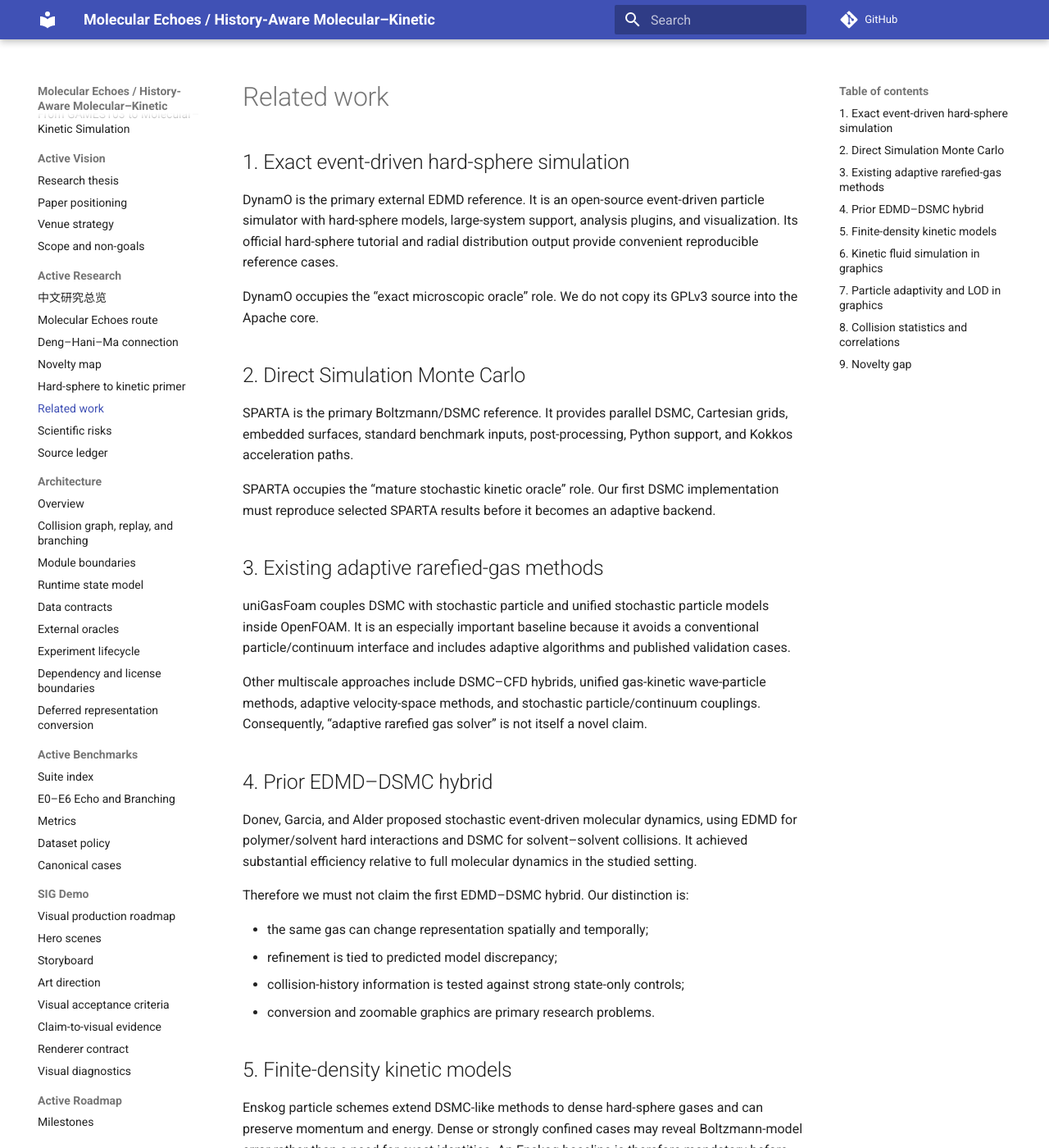
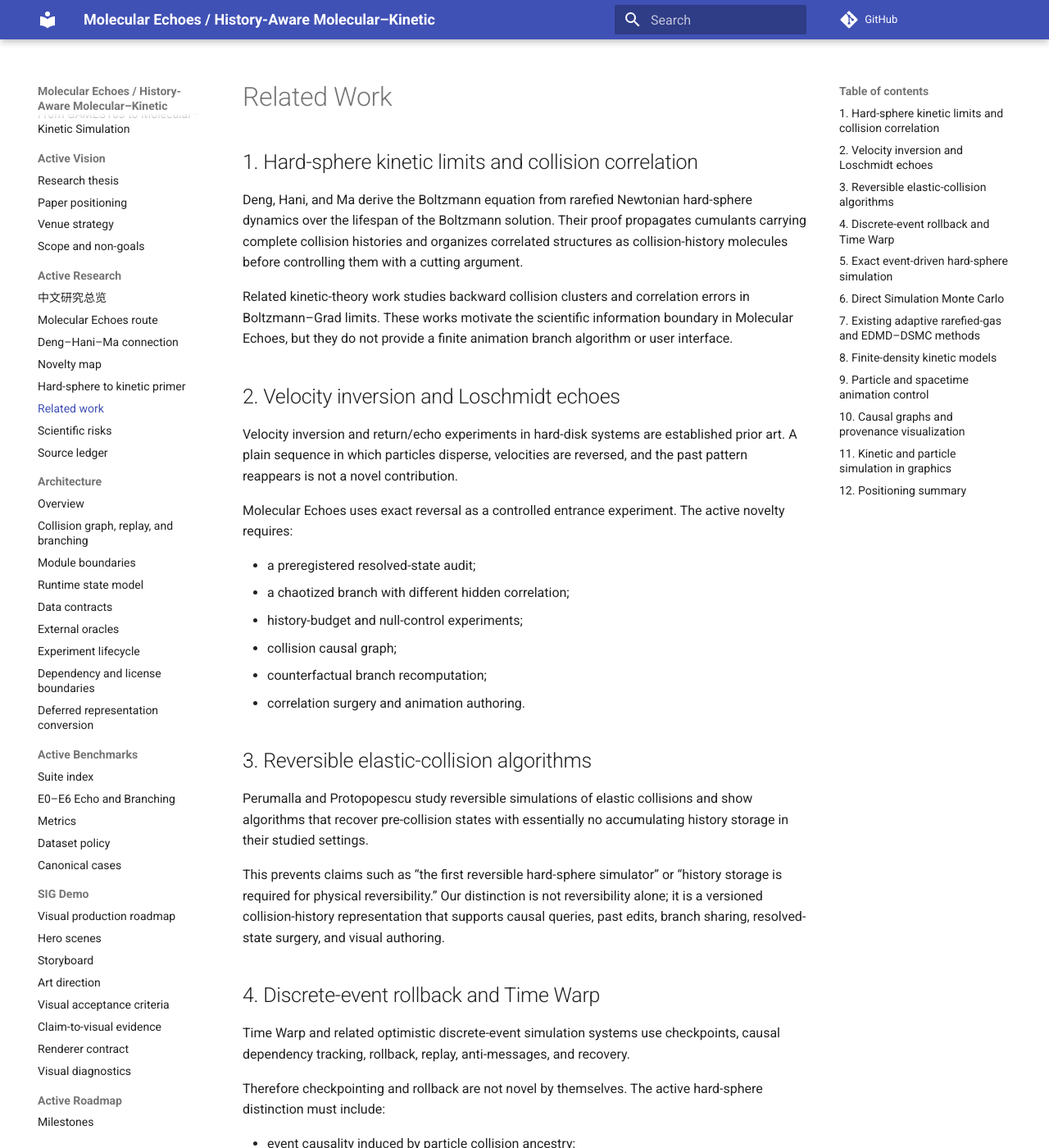
Before and after one commit to jandan138/history-aware-molecular-kinetic, an MkDocs documentation site: the page built from docs/research/related-work.md, in a window 1280 px wide and 1400 px high. Shown: the whole window at 82% size. Built offline with MkDocs 1.6.1 and Material for MkDocs 9.7.7, drawn with Linux system fonts in a browser that asks for light colours; comment, search, counter and statistics services are not loaded; some of the changed text lies outside the part shown.

Commit message:
docs: update related work for reversal rollback and animation editing

````diff
--- a/docs/research/related-work.md
+++ b/docs/research/related-work.md
@@ -1,110 +1,154 @@
-# Related work
+# Related Work
 
-## 1. Exact event-driven hard-sphere simulation
+## 1. Hard-sphere kinetic limits and collision correlation
 
-DynamO is the primary external EDMD reference. It is an open-source event-driven
-particle simulator with hard-sphere models, large-system support, analysis
-plugins, and visualization. Its official hard-sphere tutorial and radial
-distribution output provide convenient reproducible reference cases.
+Deng, Hani, and Ma derive the Boltzmann equation from rarefied Newtonian
+hard-sphere dynamics over the lifespan of the Boltzmann solution. Their proof
+propagates cumulants carrying complete collision histories and organizes correlated
+structures as collision-history molecules before controlling them with a cutting
+argument.
 
-DynamO occupies the “exact microscopic oracle” role. We do not copy its GPLv3
-source into the Apache core.
+Related kinetic-theory work studies backward collision clusters and correlation
+errors in Boltzmann–Grad limits. These works motivate the scientific information
+boundary in Molecular Echoes, but they do not provide a finite animation branch
+algorithm or user interface.
 
-## 2. Direct Simulation Monte Carlo
+## 2. Velocity inversion and Loschmidt echoes
 
-SPARTA is the primary Boltzmann/DSMC reference. It provides parallel DSMC,
-Cartesian grids, embedded surfaces, standard benchmark inputs, post-processing,
-Python support, and Kokkos acceleration paths.
+Velocity inversion and return/echo experiments in hard-disk systems are established
+prior art. A plain sequence in which particles disperse, velocities are reversed,
+and the past pattern reappears is not a novel contribution.
 
-SPARTA occupies the “mature stochastic kinetic oracle” role. Our first DSMC
-implementation must reproduce selected SPARTA results before it becomes an
-adaptive backend.
+Molecular Echoes uses exact reversal as a controlled entrance experiment. The active
+novelty requires:
 
-## 3. Existing adaptive rarefied-gas methods
+- a preregistered resolved-state audit;
+- a chaotized branch with different hidden correlation;
+- history-budget and null-control experiments;
+- collision causal graph;
+- counterfactual branch recomputation;
+- correlation surgery and animation authoring.
 
-uniGasFoam couples DSMC with stochastic particle and unified stochastic particle
-models inside OpenFOAM. It is an especially important baseline because it avoids
-a conventional particle/continuum interface and includes adaptive algorithms and
-published validation cases.
+## 3. Reversible elastic-collision algorithms
 
-Other multiscale approaches include DSMC–CFD hybrids, unified gas-kinetic
-wave-particle methods, adaptive velocity-space methods, and stochastic
-particle/continuum couplings. Consequently, “adaptive rarefied gas solver” is not
-itself a novel claim.
+Perumalla and Protopopescu study reversible simulations of elastic collisions and
+show algorithms that recover pre-collision states with essentially no accumulating
+history storage in their studied settings.
 
-## 4. Prior EDMD–DSMC hybrid
+This prevents claims such as “the first reversible hard-sphere simulator” or
+“history storage is required for physical reversibility.” Our distinction is not
+reversibility alone; it is a versioned collision-history representation that
+supports causal queries, past edits, branch sharing, resolved-state surgery, and
+visual authoring.
 
-Donev, Garcia, and Alder proposed stochastic event-driven molecular dynamics,
-using EDMD for polymer/solvent hard interactions and DSMC for solvent–solvent
-collisions. It achieved substantial efficiency relative to full molecular
-dynamics in the studied setting.
+## 4. Discrete-event rollback and Time Warp
 
-Therefore we must not claim the first EDMD–DSMC hybrid. Our distinction is:
+Time Warp and related optimistic discrete-event simulation systems use checkpoints,
+causal dependency tracking, rollback, replay, anti-messages, and recovery.
 
-- the same gas can change representation spatially and temporally;
-- refinement is tied to predicted model discrepancy;
-- collision-history information is tested against strong state-only controls;
-- conversion and zoomable graphics are primary research problems.
+Therefore checkpointing and rollback are not novel by themselves. The active
+hard-sphere distinction must include:
 
-## 5. Finite-density kinetic models
+- event causality induced by particle collision ancestry;
+- exact expanding-cone recomputation validated against full resimulation;
+- physical particle/collision/geometry edit semantics;
+- persistent counterfactual animation branches;
+- correlation surgery under resolved-state constraints;
+- graphics interaction and visual evidence.
 
-Enskog particle schemes extend DSMC-like methods to dense hard-sphere gases and
-can preserve momentum and energy. Dense or strongly confined cases may reveal
-Boltzmann-model error rather than a need for exact identities. An Enskog baseline
-is therefore mandatory before attributing discrepancy to history.
+## 5. Exact event-driven hard-sphere simulation
 
-## 6. Kinetic fluid simulation in graphics
+DynamO is the primary external EDMD reference. It provides mature hard-sphere event
+dynamics, analysis plugins, large-system support, and visualization. It is an exact
+microscopic oracle and solver-engineering reference, not code vendored into the
+Apache core.
 
-Continuous-scale kinetic fluid simulation and HOME-LBM demonstrate that kinetic
-representations can produce high-quality graphics and exploit GPU hardware.
-Their target is primarily incompressible continuum flow via lattice Boltzmann
-models, not exact hard-sphere identity or molecular collision correlation.
+The internal EDMD must reproduce selected analytic and DynamO behavior before
+supporting exact reversal or branch correctness claims.
 
-They set a visual and systems standard but are not molecular ground truth.
+## 6. Direct Simulation Monte Carlo
 
-## 7. Particle adaptivity and LOD in graphics
+SPARTA is the primary Boltzmann/DSMC reference. In the active route DSMC is not the
+runtime half of an LOD method. It is a controlled baseline that samples collisions
+without preserving the exact molecular pair history.
 
-Graphics has extensive literature on adaptive particles, SPH resolution,
-multiresolution fluids, model reduction, and temporally coherent detail. These
-works establish that:
+This makes DSMC useful in the exact/chaotized/DSMC comparison, while still requiring
+normalization, convergence, and sampling audits.
 
-- conversion artifacts are a first-class problem;
-- screen-space and physics adaptivity should be separated;
-- a cost-quality curve and stable transitions matter more than maximum particle
-  count;
-- a compelling video requires diagnostic clarity, not just more particles.
+## 7. Existing adaptive rarefied-gas and EDMD–DSMC methods
 
-## 8. Collision statistics and correlations
+uniGasFoam, DSMC–continuum hybrids, unified gas-kinetic methods, and prior stochastic
+event-driven MD/DSMC work establish that adaptive rarefied simulation and EDMD–DSMC
+coupling are not novel categories.
 
-Molecular-dynamics studies compare hard-sphere systems with DSMC/Enskog models
-using velocity distributions, stress, collision rates, inter-collision times,
-radial distribution, autocorrelation, and transport coefficients. These metrics
-inform B1 and prevent the indicator from being trained on a single arbitrary
-scalar error.
+The repository retains these references for the deferred LOD route and for avoiding
+false “first hybrid” claims.
 
-## 9. Novelty gap
+## 8. Finite-density kinetic models
 
-We found adjacent work in every component:
+Enskog and non-ideal stochastic particle schemes address finite-density pair
+structure. They remain relevant when interpreting EDMD/DSMC differences, but they
+are not the active graphics system.
+
+The same-present echo experiment must avoid attributing a density-model mismatch to
+collision history. Density/packing and numerical parameters remain controlled.
+
+## 9. Particle and spacetime animation control
+
+Graphics contains extensive work on particle control, keyframe matching, adjoint or
+optimization-based simulation control, spacetime constraints, retiming, and target
+formation.
+
+Molecular Echoes is not intended as a general target optimizer. Its distinction is:
+
+- edits are made to actual past collision/geometry state;
+- alternate futures are physically resimulated;
+- branch history is shared and queryable;
+- correlation surgery preserves a declared current state rather than optimizing
+  toward a future keyframe;
+- branch correctness is compared against full resimulation.
+
+Related-work review must include the strongest relevant particle/fluid editing
+papers before submission.
+
+## 10. Causal graphs and provenance visualization
+
+Event graphs, provenance graphs, branch trees, and causal visualizations are common
+across debugging, distributed systems, workflow analysis, and visual analytics.
+
+A collision graph figure alone is not a SIG contribution. The graph must drive
+checkpoint replay, descendant invalidation, counterfactual recomputation, and
+interaction. For a possible IEEE VIS route, linked views and expert analysis tasks
+would be required beyond the simulation system.
+
+## 11. Kinetic and particle simulation in graphics
+
+Continuous-scale kinetic fluids and HOME-LBM demonstrate high-quality kinetic
+simulation and GPU systems in graphics. They set a systems and visual standard but
+do not provide exact hard-sphere collision identity or the active causal branching
+workflow.
+
+## 12. Positioning summary
+
+The active paper occupies the intersection:
 
 ```text
-EDMD                    yes
-DSMC                    yes
-EDMD–DSMC coupling      yes
-adaptive kinetic flow   yes
-finite-density kinetic  yes
-GPU kinetic graphics    yes
-particle LOD            yes
+hard-sphere correlation / kinetic closure
++ exact event-driven simulation
++ causal rollback and persistent branching
++ animation authoring and high-quality graphics
 ```
 
-The plausible gap is the complete evidence chain:
+It is not sufficiently novel if any one of the following is the entire story:
 
-```text
-paired exact/kinetic discrepancy atlas
-+ incremental history-value test
-+ runtime-observable/probe-aware indicator
-+ conservative bidirectional conversion
-+ stable dynamic molecular LOD
-+ shared-renderer graphics evidence
-```
+- velocity reversal;
+- event logging;
+- generic rollback;
+- a collision graph visualization;
+- an EDMD solver;
+- a DSMC solver;
+- a pretty molecular logo;
+- a theorem-inspired physics experiment without an animation algorithm.
 
-The project must earn this gap experimentally.
+The minimum distinction is the combined scientific and graphics chain documented in
+[Novelty Map](novelty-map.md) and [Paper Positioning](../vision/paper-positioning.md).
````
